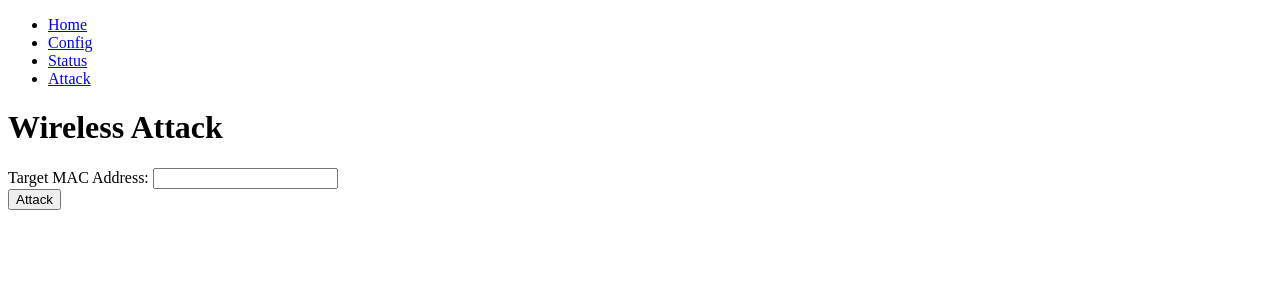
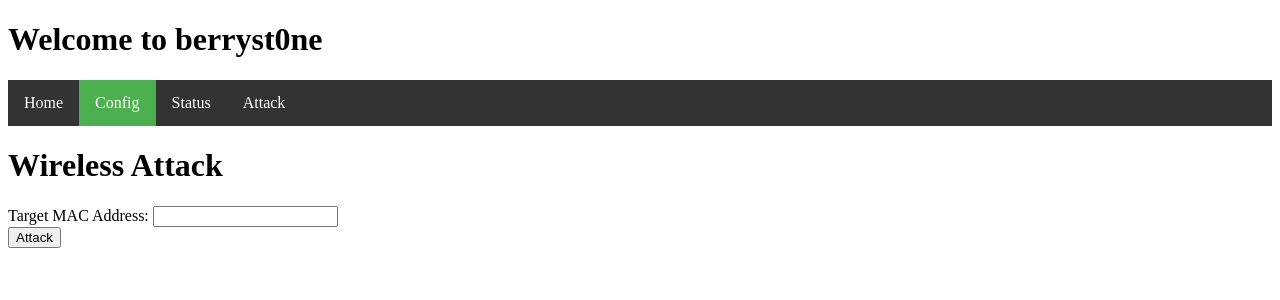
Before and after one commit to br0wnboi/rpi-wifi-tester, a Flask app: page /attack in a window 1280 px wide. Shown: the top 300 px of the page. Run offline with Flask 3, Linux system fonts and the light colour scheme.

Commit message:
Update attack.html

```diff
--- a/templates/attack.html
+++ b/templates/attack.html
@@ -3,15 +3,38 @@
 <head>
   <title>Wireless Attack</title>
 </head>
+  <style>
+  nav {
+    background-color: #333;
+    overflow: hidden;
+  }
+  nav a {
+    float: left;
+    display: block;
+    color: white;
+    text-align: center;
+    padding: 14px 16px;
+    text-decoration: none;
+  }
+  nav a:hover {
+    background-color: #ddd;
+    color: black;
+  }
+  nav a.active {
+    background-color: #4CAF50;
+    color: white;
+  }
+</style>
+</head>
 <body>
-  <nav>
-    <ul>
-      <li><a href="/">Home</a></li>
-      <li><a href="/config">Config</a></li>
-      <li><a href="/status">Status</a></li>
-      <li><a href="/attack">Attack</a></li>
-    </ul>
-  </nav>
+<h1>Welcome to berryst0ne</h1>
+
+<nav>
+  <a href="/home">Home</a>
+  <a class="active" href="/config">Config</a>
+  <a href="/status">Status</a>
+  <a href="/attack">Attack</a>
+</nav>
   <h1>Wireless Attack</h1>
   <form method="POST" action="/attack">
     <label for="target-mac">Target MAC Address:</label>
```
